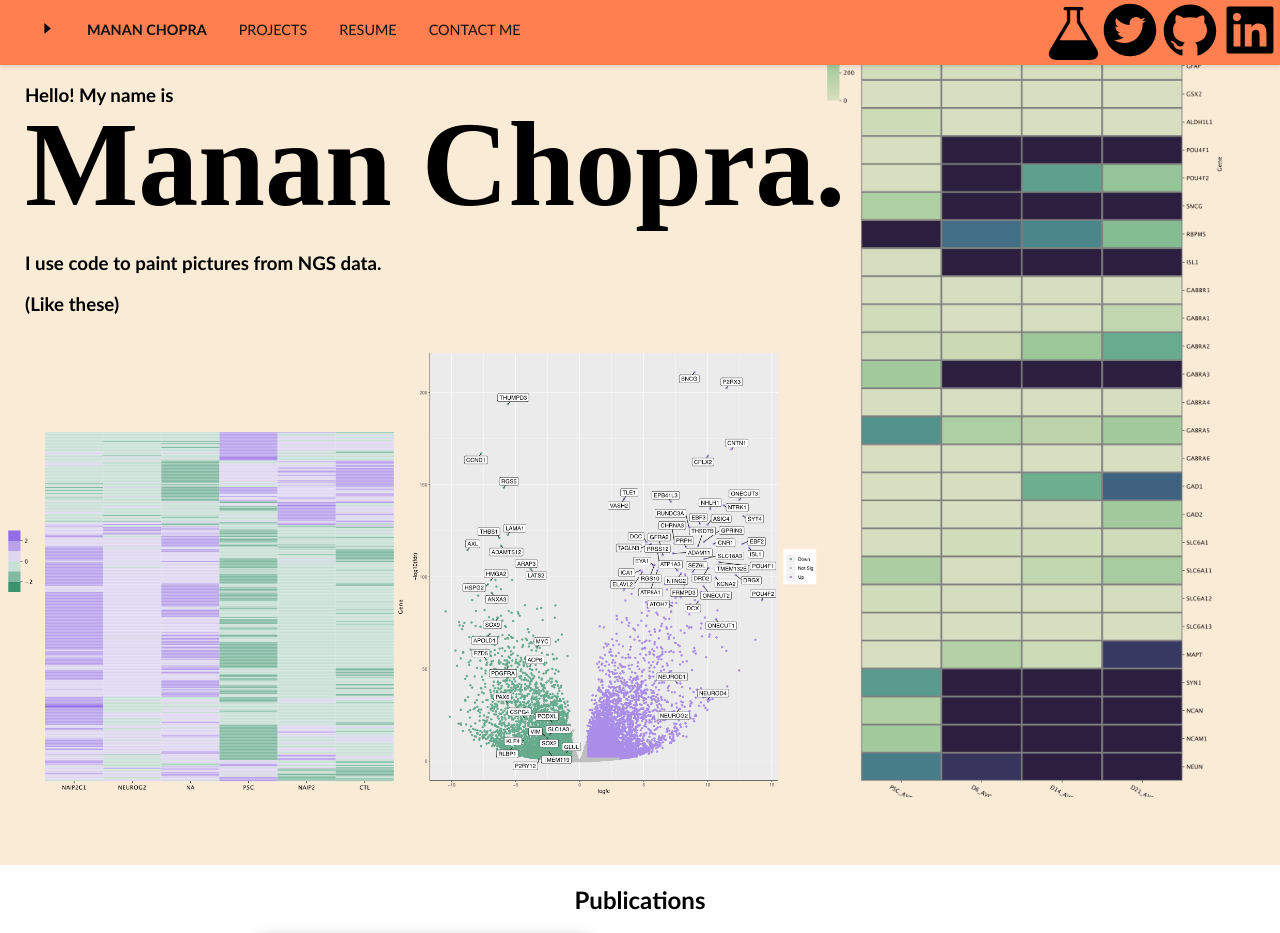
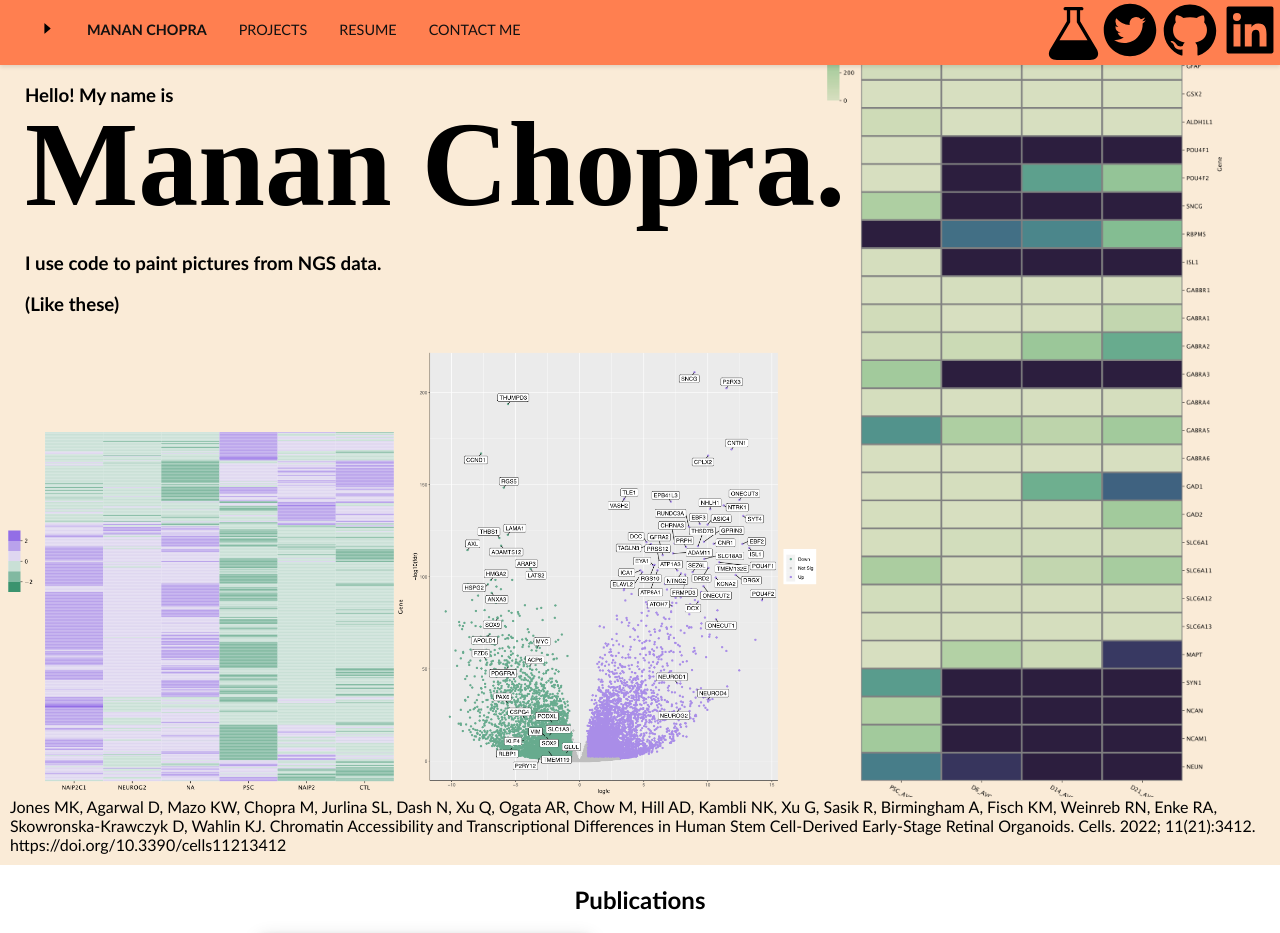
Before and after one commit to recursivelymanan/portfolio-web, a React (Create React App) app: page / in a window 1280 px wide. Shown: the top 933 px of the page. Built offline with nearby package versions, Linux system fonts and the light colour scheme.

Commit message:
added fig citations

```diff
--- a/src/App.css
+++ b/src/App.css
@@ -96,6 +96,13 @@ body {
   right: 0;
 }
 
+.about_citations {
+  height: fit-content;
+  position: absolute;
+  bottom: -70px;
+  padding-left: 10px;
+}
+
 #resume {
   background-color: antiquewhite;
   height: fit-content;
--- a/src/App.js
+++ b/src/App.js
@@ -50,6 +50,16 @@ function App() {
             <img className="about_hm2" src={hm2} alt="heatmap" />
           </a>
         </div>
+        <div className="about_citations">
+          <p>
+            Jones MK, Agarwal D, Mazo KW, Chopra M, Jurlina SL, Dash N, Xu Q,
+            Ogata AR, Chow M, Hill AD, Kambli NK, Xu G, Sasik R, Birmingham A,
+            Fisch KM, Weinreb RN, Enke RA, Skowronska-Krawczyk D, Wahlin KJ.
+            Chromatin Accessibility and Transcriptional Differences in Human
+            Stem Cell-Derived Early-Stage Retinal Organoids. Cells. 2022;
+            11(21):3412. https://doi.org/10.3390/cells11213412
+          </p>
+        </div>
       </section>
       <section id="projects">
         <Projects />
```
